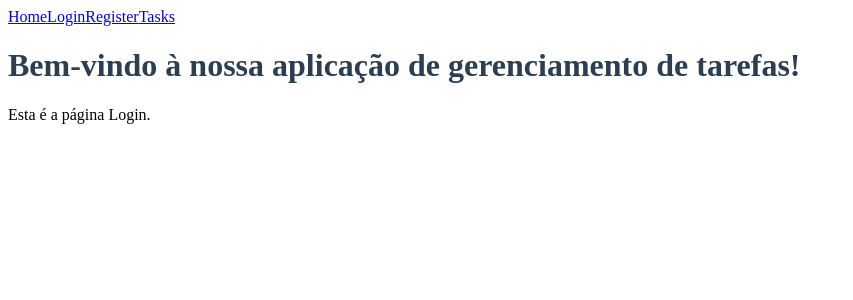
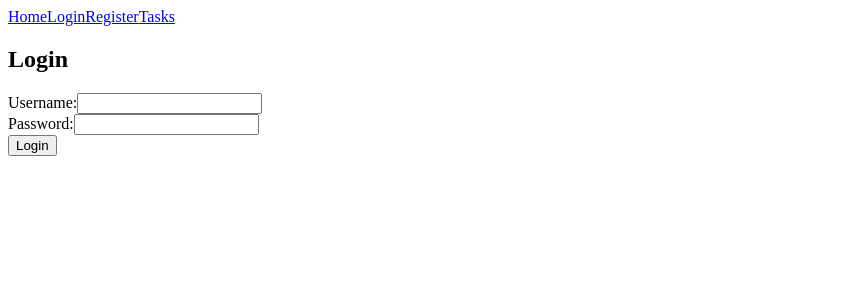
Before and after one commit to alanbritodossantos/GerenciamentoTarefasJBS, a Vue app in the folder frontend/meu-projeto-vue/: page /login in a window 1280 px wide. Shown: the top 300 px of the page, without its empty margins (0-853 px from the left). Built offline with nearby package versions, Linux system fonts and the light colour scheme.

Commit message:
login basico

```diff
--- a/frontend/meu-projeto-vue/src/components/Login.vue
+++ b/frontend/meu-projeto-vue/src/components/Login.vue
@@ -1,18 +1,41 @@
 <template>
   <div>
-    <h1>Bem-vindo à nossa aplicação de gerenciamento de tarefas!</h1>
-    <p>Esta é a página Login.</p>
+    <h2>Login</h2>
+    <form @submit.prevent="submitForm">
+      <div>
+        <label for="username">Username:</label>
+        <input id="username" v-model="loginData.username" type="text" required>
+      </div>
+      <div>
+        <label for="password">Password:</label>
+        <input id="password" v-model="loginData.password" type="password" required>
+      </div>
+      <div>
+        <button type="submit">Login</button>
+      </div>
+    </form>
   </div>
 </template>
 
 <script>
 export default {
   name: 'LoginPage',
+  data() {
+    return {
+      loginData: {
+        username: '',
+        password: ''
+      }
+    }
+  },
+  methods: {
+    submitForm() {
+      // função
+    }
+  }
 }
 </script>
 
 <style scoped>
-h1 {
-  color: #2c3e50;
-}
+/* estilo */
 </style>
```
